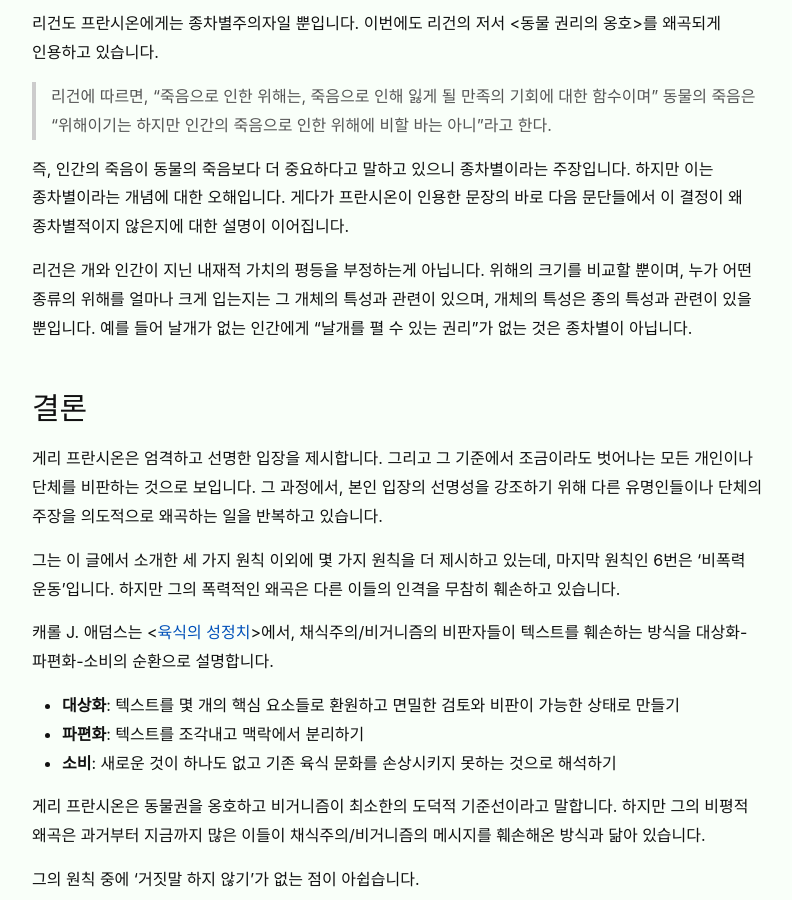
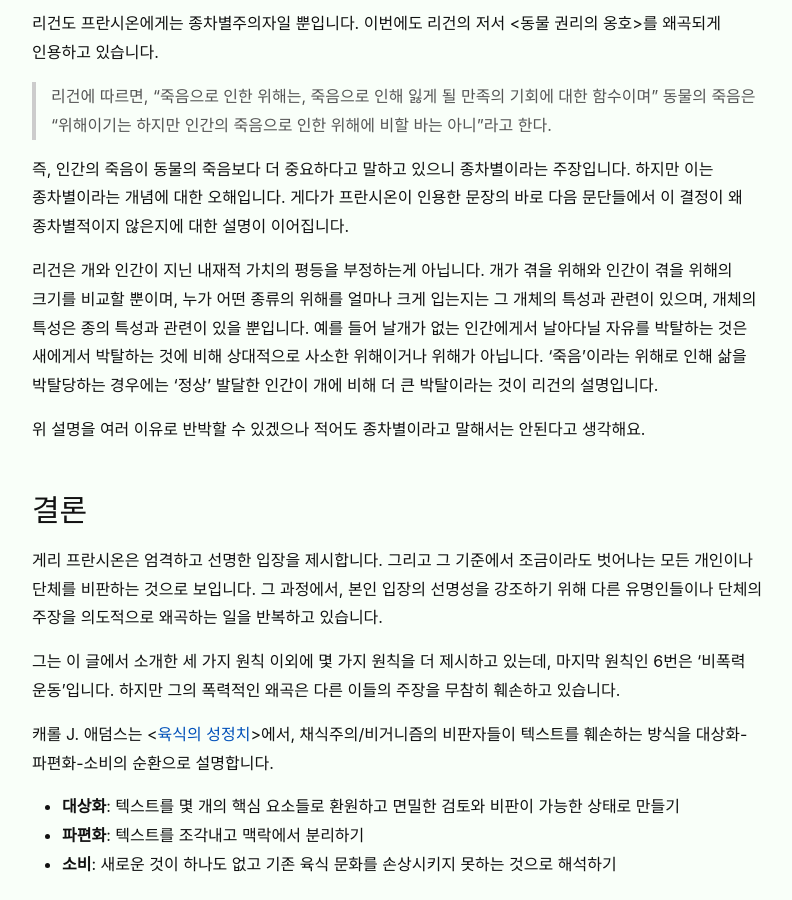
Before and after one commit to veganstudies/veganstudies.github.io, a Jekyll site: the page built from _posts/2020-03-04-on-gary-francione.md, in a window 1280 px wide and 900 px high, scrolled down 6711 px. Shown: the whole window, without its empty margins (238-1030 px from the left). Built offline with Jekyll 4.4.1, drawn with Linux system fonts in a browser that asks for light colours.

Commit message:
Update 2020-03-04-on-gary-francione.md

```diff
--- a/_posts/2020-03-04-on-gary-francione.md
+++ b/_posts/2020-03-04-on-gary-francione.md
@@ -141,13 +141,15 @@ DxE 공식 홈페이지의 글 [사회적 변화는 끈적거리는 계단이다
 
 즉, 인간의 죽음이 동물의 죽음보다 더 중요하다고 말하고 있으니 종차별이라는 주장입니다. 하지만 이는 종차별이라는 개념에 대한 오해입니다. 게다가 프란시온이 인용한 문장의 바로 다음 문단들에서 이 결정이 왜 종차별적이지 않은지에 대한 설명이 이어집니다.
 
-리건은 개와 인간이 지닌 내재적 가치의 평등을 부정하는게 아닙니다. 위해의 크기를 비교할 뿐이며, 누가 어떤 종류의 위해를 얼마나 크게 입는지는 그 개체의 특성과 관련이 있으며, 개체의 특성은 종의 특성과 관련이 있을 뿐입니다. 예를 들어 날개가 없는 인간에게 "날개를 펼 수 있는 권리"가 없는 것은 종차별이 아닙니다.
+리건은 개와 인간이 지닌 내재적 가치의 평등을 부정하는게 아닙니다. 개가 겪을 위해와 인간이 겪을 위해의 크기를 비교할 뿐이며, 누가 어떤 종류의 위해를 얼마나 크게 입는지는 그 개체의 특성과 관련이 있으며, 개체의 특성은 종의 특성과 관련이 있을 뿐입니다. 예를 들어 날개가 없는 인간에게서 날아다닐 자유를 박탈하는 것은 새에게서 박탈하는 것에 비해 상대적으로 사소한 위해이거나 위해가 아닙니다. '죽음'이라는 위해로 인해 삶을 박탈당하는 경우에는 '정상' 발달한 인간이 개에 비해 더 큰 박탈이라는 것이 리건의 설명입니다.
+
+위 설명을 여러 이유로 반박할 수 있겠으나 적어도 종차별이라고 말해서는 안된다고 생각해요.
 
 ## 결론
 
 게리 프란시온은 엄격하고 선명한 입장을 제시합니다. 그리고 그 기준에서 조금이라도 벗어나는 모든 개인이나 단체를 비판하는 것으로 보입니다. 그 과정에서, 본인 입장의 선명성을 강조하기 위해 다른 유명인들이나 단체의 주장을 의도적으로 왜곡하는 일을 반복하고 있습니다.
 
-그는 이 글에서 소개한 세 가지 원칙 이외에 몇 가지 원칙을 더 제시하고 있는데, 마지막 원칙인 6번은 '비폭력 운동'입니다. 하지만 그의 폭력적인 왜곡은 다른 이들의 인격을 무참히 훼손하고 있습니다.
+그는 이 글에서 소개한 세 가지 원칙 이외에 몇 가지 원칙을 더 제시하고 있는데, 마지막 원칙인 6번은 '비폭력 운동'입니다. 하지만 그의 폭력적인 왜곡은 다른 이들의 주장을 무참히 훼손하고 있습니다.
 
 캐롤 J. 애덤스는 \<[육식의 성정치](/2020/01/15/the-sexual-politics-of-meat.html)\>에서, 채식주의/비거니즘의 비판자들이 텍스트를 훼손하는 방식을 대상화-파편화-소비의 순환으로 설명합니다.
 
```
